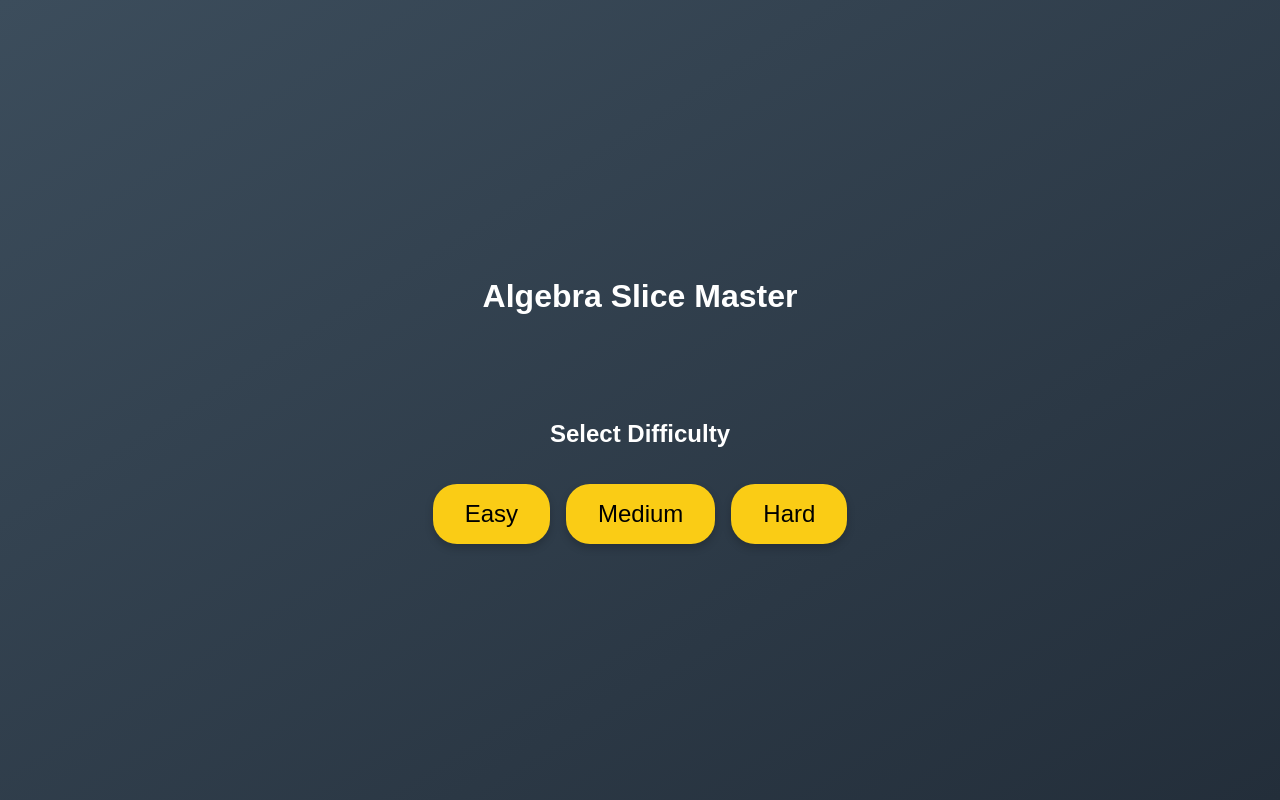
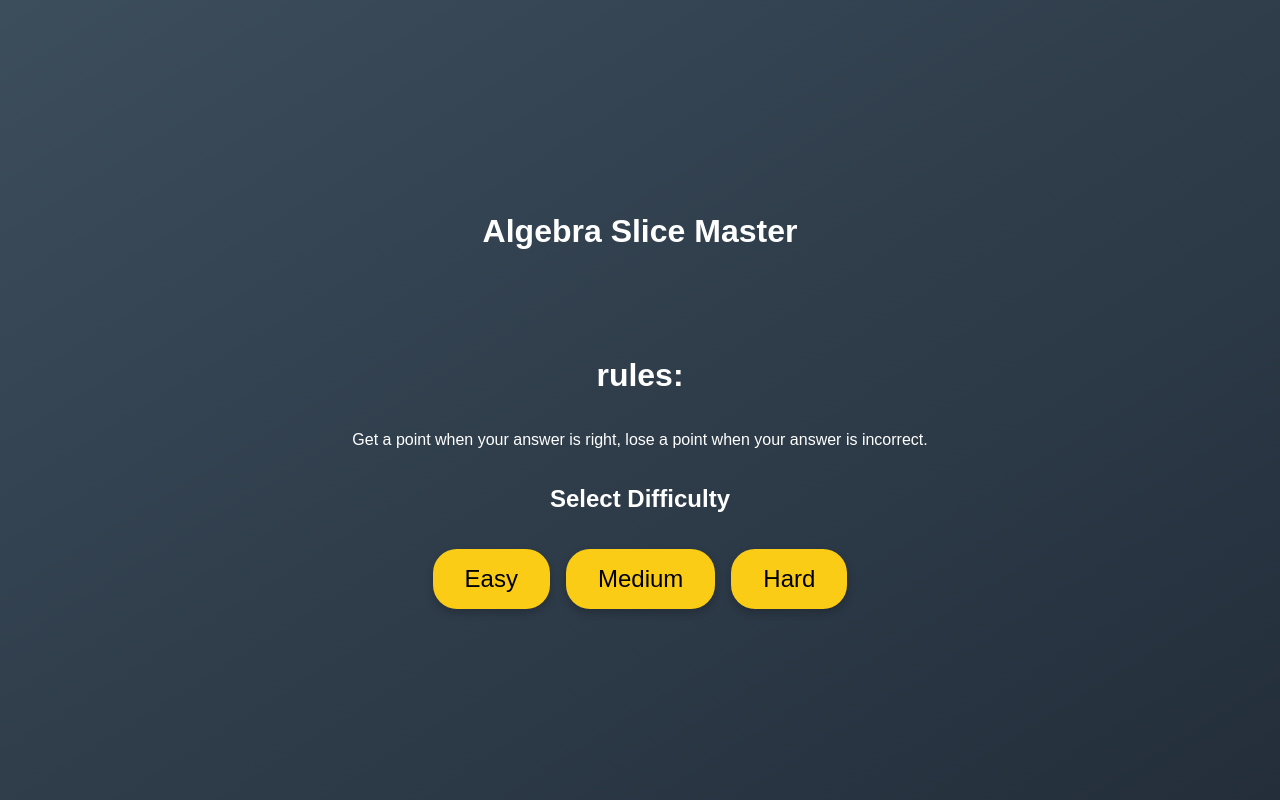
Before and after one commit to prostranstvo/GAME, a plain HTML site: page index.html in a window 1280 px wide. Drawn offline with Linux system fonts and the light colour scheme.

Commit message:
Update index.html

```diff
--- a/index.html
+++ b/index.html
@@ -16,6 +16,8 @@
   <div class="animation" id="animation" style="display:none;"></div>
 
   <div class="difficulty" id="difficultyScreen">
+<h1>rules:</h1>
+<p> Get a point when your answer is right, lose a point when your answer is incorrect.</p>
     <h2>Select Difficulty</h2>
     <div class="button-grid">
       <button class="difficulty-btn" data-level="easy">Easy</button>
```
